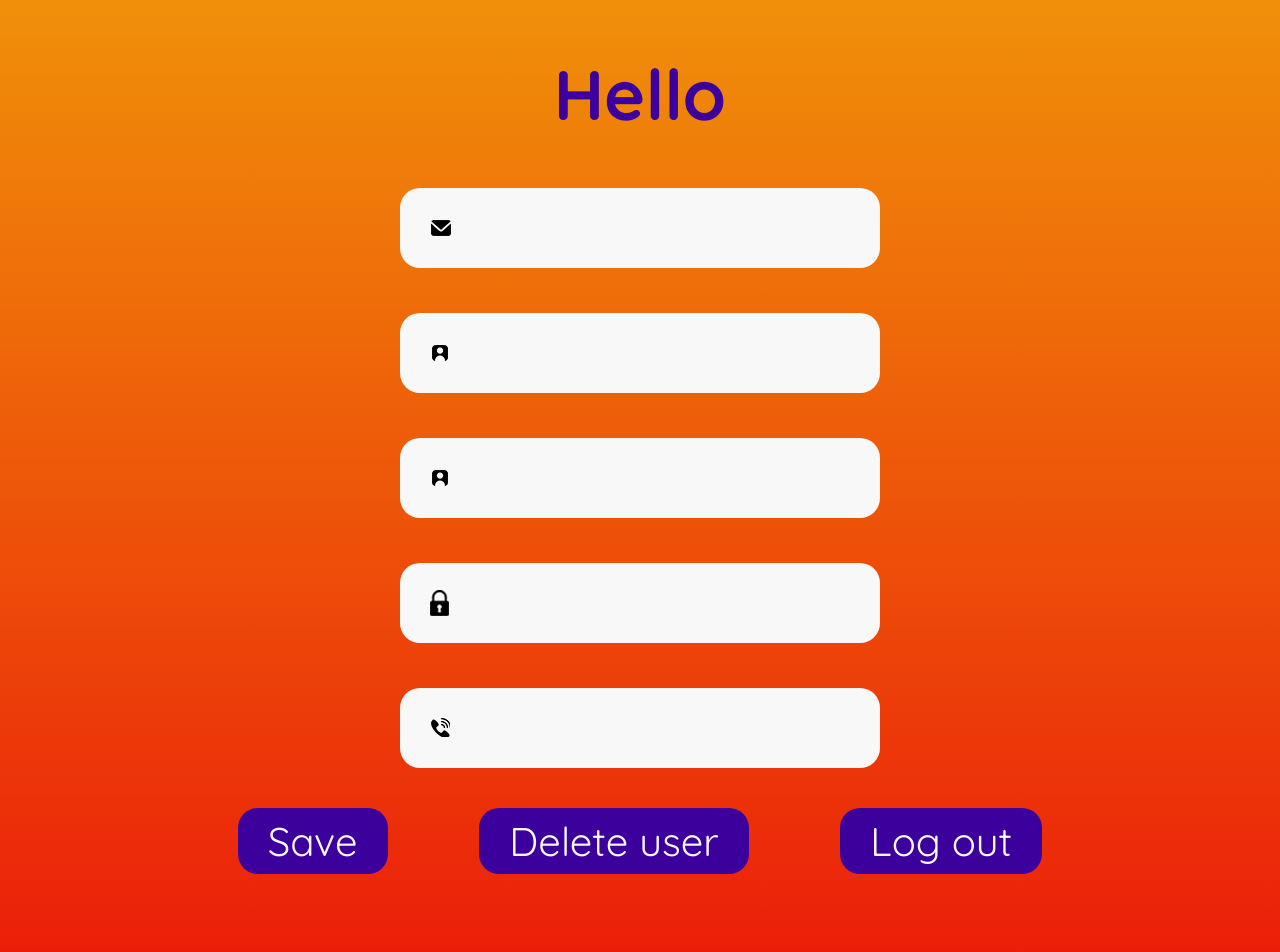
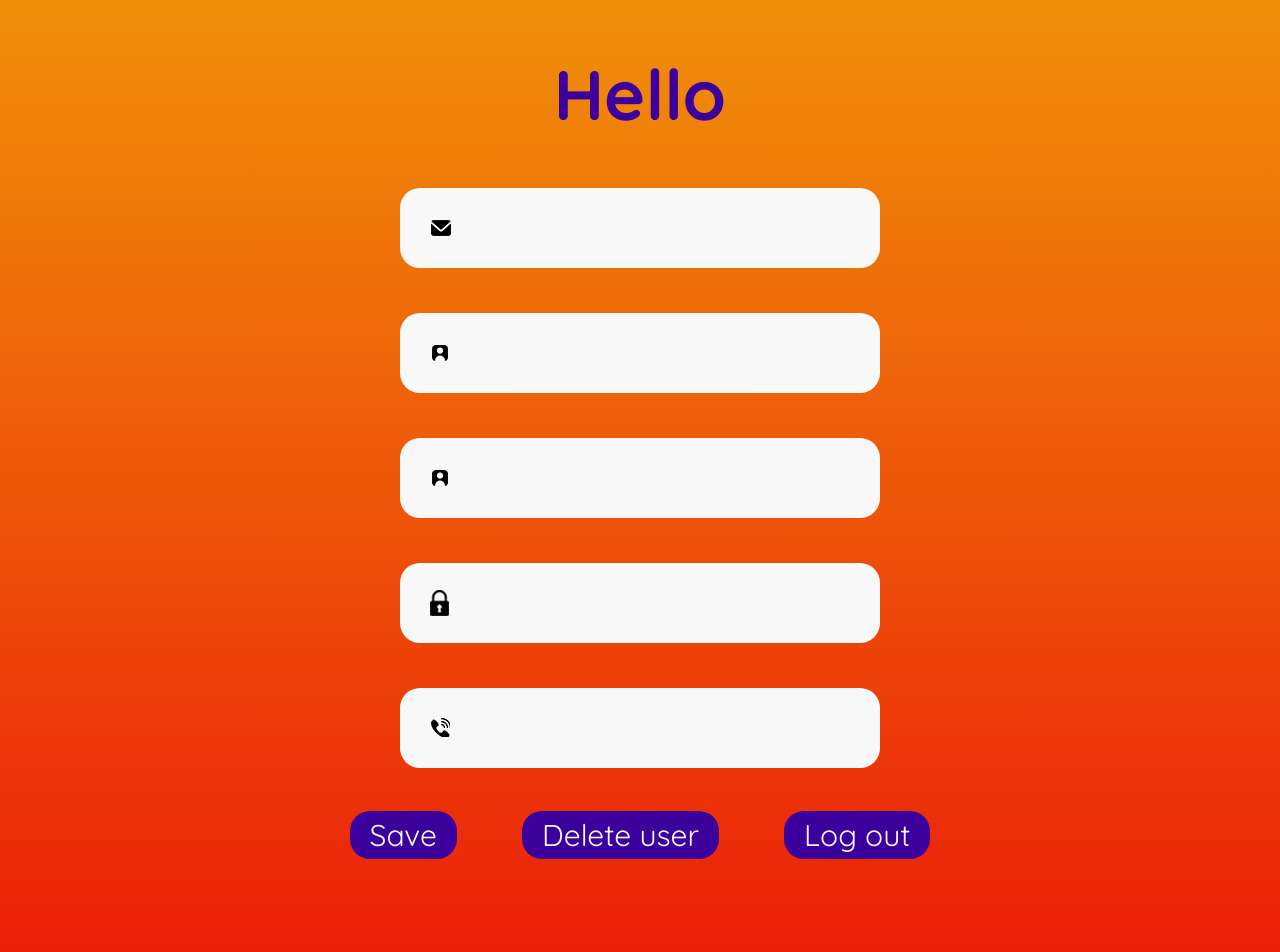
Before and after one commit to catamaris13/VehiDenceTest, a React (Create React App) app in the folder Front-End/vehidence-front/: page /myaccount in a window 1280 px wide. Shown: the top 952 px of the page. Built offline with nearby package versions, Linux system fonts and the light colour scheme; no server answers.

Commit message:
merge tot

```diff
--- a/Front-End/vehidence-front/src/Home.js
+++ b/Front-End/vehidence-front/src/Home.js
@@ -1,16 +1,19 @@
 import { Link } from "react-router-dom";
+import { useState, useEffect } from "react";
 
 const Home = () => {
-  const login = localStorage.getItem('islogin');
-  console.log("login value:", login);
+  const storedLogin = localStorage.getItem("islogin");
+  const initialLogin = storedLogin ? JSON.parse(storedLogin) : false;
+  const [login, setLogin] = useState(initialLogin);
+  const [destination, setDestination] = useState("/login");
 
-  let destination;
-  if(Boolean(login)){
-    destination = '/myaccount';
-  }
-  else{
-    destination = '/login'
-  }
+  useEffect(() => {
+    if (login) {
+      setDestination("/myaccount");
+    } else {
+      setDestination("/login");
+    }
+  }, [login]);
 
   return (
     <div className="home">
@@ -25,7 +28,7 @@ const Home = () => {
               borderRadius: "10px",
               padding: "8px 20px",
             }}
-            >
+          >
             My account
           </Link>
         </div>
--- a/Front-End/vehidence-front/src/LoginSignUp/Login.js
+++ b/Front-End/vehidence-front/src/LoginSignUp/Login.js
@@ -54,6 +54,10 @@ const Login = () => {
         })
     }
 
+    const goToSignUp = () =>{
+        history("/signup")
+    }
+
     return (
         <div className="login">
             <h1 className="text">Login</h1>
@@ -78,7 +82,12 @@ const Login = () => {
                     />
                 </div>
             </div>
-            <button className="button" onClick={handleLogin}>Login</button>
+            <a href="#" style={{ color: "#3c009d", marginLeft: "90px", textDecoration: "none", marginTop: "30px" }}>Forgot Password</a>
+            <div className="button-container" style={{marginTop:"0px"}}>
+                <button className="button-next" onClick={handleLogin}>Login</button>
+                <button className="button-next" onClick={goToSignUp}>Sign up</button>
+            </div>
+
         </div>
     );
 };
--- a/Front-End/vehidence-front/src/LoginSignUp/SignUp.js
+++ b/Front-End/vehidence-front/src/LoginSignUp/SignUp.js
@@ -50,6 +50,9 @@ const SignUp = () => {
         })
     }
 
+    const goToLogIn = () =>{
+        history("/login");
+    }
 
     return (
         <div className="login">
@@ -104,7 +107,10 @@ const SignUp = () => {
                     />
                 </div>
             </div>
-            <button className="button" onClick={handleSignup}>Sign up</button>
+            <div className="button-container">
+                <button className="button-next" onClick={handleSignup}>Sign up</button>
+                <button className="button-next" onClick={goToLogIn}>Login</button>
+            </div>
         </div>
     );
 };
--- a/Front-End/vehidence-front/src/MyAccount/MyAccount.js
+++ b/Front-End/vehidence-front/src/MyAccount/MyAccount.js
@@ -3,27 +3,28 @@ import passwordIcon from "../assets/password_img.png";
 import userIcon from "../assets/username_img.png";
 import phoneIcon from "../assets/phone_img.png";
 import React, { useState, useEffect } from "react";
-import '../index.css'
-import axios from 'axios';
+import "../index.css";
+import axios from "axios";
 import { useNavigate } from "react-router-dom";
 
 const MyAccount = () => {
   const history = useNavigate();
-    const [name, setName] = useState('');
-    const [username, setUsername] = useState('');
-    const [email, setEmail] = useState('');
-    const [password, setPassword] = useState('');
-    const [phone, setPhone] = useState('');
-    const [token, setToken] = useState('');
+  const [name, setName] = useState("");
+  const [username, setUsername] = useState("");
+  const [email, setEmail] = useState("");
+  const [password, setPassword] = useState("");
+  const [phone, setPhone] = useState("");
+  const [token, setToken] = useState("");
   const [modalOpen, setModalOpen] = useState(false); // State for modal
-    const emailUser = localStorage.getItem('email');
+  const emailUser = localStorage.getItem("email");
   useEffect(() => {
-        axios.get('http://localhost:5277/api/User/All/Users')
-            .then(response => {
+    axios
+      .get("http://localhost:5277/api/User/All/Users")
+      .then((response) => {
         const userData = response.data;
         if (userData.length > 0) {
-                    const user = userData.find(user => user.email === emailUser);
-                    if(user){
+          const user = userData.find((user) => user.email === emailUser);
+          if (user) {
             setName(user.name);
             setUsername(user.username);
             setEmail(user.email);
@@ -32,34 +33,34 @@ const MyAccount = () => {
           }
         }
       })
-            .catch(error => {
-                console.error('Error fetching user data:', error);
+      .catch((error) => {
+        console.error("Error fetching user data:", error);
       });
   }, []);
 
   const handleSave = () => {
-        const userData={
-            Username:username,
-            Password:password,
-            Email:email,
-            Token:token,
-            Name:name,
-            PhoneNo:phone
-        }
-        axios.put('http://localhost:5277/api/User/Update', userData)
-        .then(response =>{
-            if(response.data.statusCode){
+    const userData = {
+      Username: username,
+      Password: password,
+      Email: email,
+      Token: token,
+      Name: name,
+      PhoneNo: phone,
+    };
+    axios
+      .put("http://localhost:5277/api/User/Update", userData)
+      .then((response) => {
+        if (response.data.statusCode) {
           alert("Your account has been updated successfully!");
-                history('/homepage');
-            }
-            else{
-                alert("Error")
+          history("/homepage");
+        } else {
+          alert("Error");
         }
       })
-        .catch(error => {
-            console.error('Failed to save', error);
-        })
-    }
+      .catch((error) => {
+        console.error("Failed to save", error);
+      });
+  };
 
   const handleDeleteConfirmation = () => {
     setModalOpen(true);
@@ -68,34 +69,37 @@ const MyAccount = () => {
   const handleDeleteCancel = () => {
     setModalOpen(false);
   };
-    const handleLogout = () =>{
-        localStorage.setItem('islogin', false);
-        history('/home');
-    }
+  const handleLogout = () => {
+    localStorage.setItem("islogin", false);
+    history("/home");
+  };
 
-    const handleDeleteConfirm = () =>{
-        const userData={
-            Username:username,
-            Password:password,
-            Email:email,
-            Token:token,
-            Name:name,
-            PhoneNo:phone
-        }
-        axios.delete('http://localhost:5277/api/User/Delete', {data:userData,headers: { "Content-Type": "application/json" }})
-        .then(response =>{
-            if(response.data.statusCode==200){
+  const handleDeleteConfirm = () => {
+    const userData = {
+      Username: username,
+      Password: password,
+      Email: email,
+      Token: token,
+      Name: name,
+      PhoneNo: phone,
+    };
+    axios
+      .delete("http://localhost:5277/api/User/Delete", {
+        data: userData,
+        headers: { "Content-Type": "application/json" },
+      })
+      .then((response) => {
+        if (response.data.statusCode == 200) {
           alert("Your account has been deleted!");
-                history('/homepage');
-            }
-            else{
+          history("/homepage");
+        } else {
           alert("Error");
         }
       })
       .catch((error) => {
-            console.error('Failed to delete', error);
-        })
-    }
+        console.error("Failed to delete", error);
+      });
+  };
 
   return (
     <div className="login">
@@ -146,10 +150,36 @@ const MyAccount = () => {
           />
         </div>
       </div>
-            <div style={{ display: "flex"}}>
-                    <button className="button" onClick={handleSave}>Save</button>
-                    <button className="button" onClick={handleDeleteConfirmation}>Delete user</button>
-                    <button className="button" onClick={handleLogout}>Log out</button>
+      <div
+        style={{
+          display: "flex",
+          justifyContent: "center",
+          padding: "8px 20px",
+        }}
+      >
+        <div className="button-container">
+          <button
+            className="button-next"
+            onClick={handleSave}
+            style={{ fontSize: "30px", padding: "5px 20px" }}
+          >
+            Save
+          </button>
+          <button
+            className="button-next"
+            onClick={handleDeleteConfirmation}
+            style={{ fontSize: "30px", padding: "5px 20px" }}
+          >
+            Delete user
+          </button>
+          <button
+            className="button-next"
+            onClick={handleLogout}
+            style={{ fontSize: "30px", padding: "5px 20px" }}
+          >
+            Log out
+          </button>
+        </div>
       </div>
 
       {modalOpen && (
@@ -163,6 +193,6 @@ const MyAccount = () => {
       )}
     </div>
   );
-}
+};
 
 export default MyAccount;
--- a/Front-End/vehidence-front/src/index.css
+++ b/Front-End/vehidence-front/src/index.css
@@ -96,18 +96,6 @@ body {
   margin: 0px 30px;
 
 }
-.button {
-  border-radius: 20px;
-  border: none;
-  outline: none;
-  margin: auto;
-  margin-top: 40px;
-  font-size: 40px;
-  background-color: #3c009d;
-  color: #f8f8f8;
-  padding: 8px 30px;
-  cursor: pointer
-}
 .validation{
   margin: auto;
   margin-top: 10%;
@@ -160,3 +148,42 @@ body {
   cursor: pointer;
 
 }
+.button {
+  border-radius: 20px;
+  border: none;
+  outline: none;
+  margin: auto;
+  margin-top: 40px;
+  font-size: 40px;
+  background-color: #3c009d;
+  color: #f8f8f8;
+  padding: 8px 30px;
+  cursor: pointer;
+}
+.button-next {
+  border-radius: 20px;
+  border: none;
+  outline: none;
+  font-size: 40px;
+  background-color: #3c009d;
+  color: #f8f8f8;
+  padding: 8px 30px;
+  cursor: pointer;
+  margin-right: 0px; /* Adaugă un spațiu mic între butoane */
+  margin-top: 35px;
+}
+
+/* Afișează butoanele în centru */
+.button-container {
+  display: flex;
+  justify-content: center;
+}
+
+/* Stilurile pentru primul și ultimul buton */
+.button-next:first-child {
+  margin-right: 65px; /* Spațiul între primul buton și aliniere */
+}
+
+.button-next:last-child {
+  margin-left: 65px; /* Spațiul între ultimul buton și aliniere */
+}
```
Also changed, not shown: 21 other files (tests, documents, lock files or other folders). Lines whose indentation alone changed are shown as unchanged.
